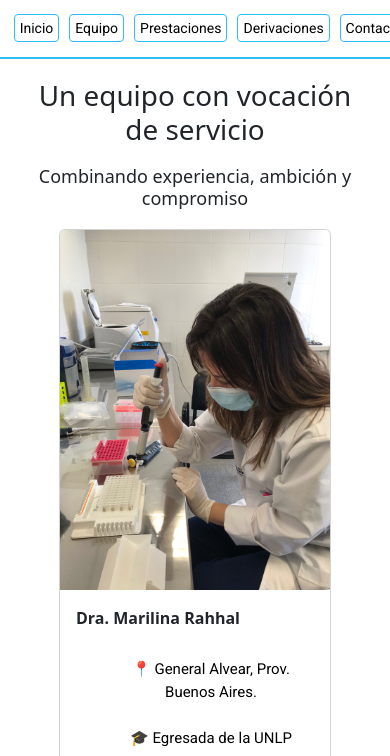
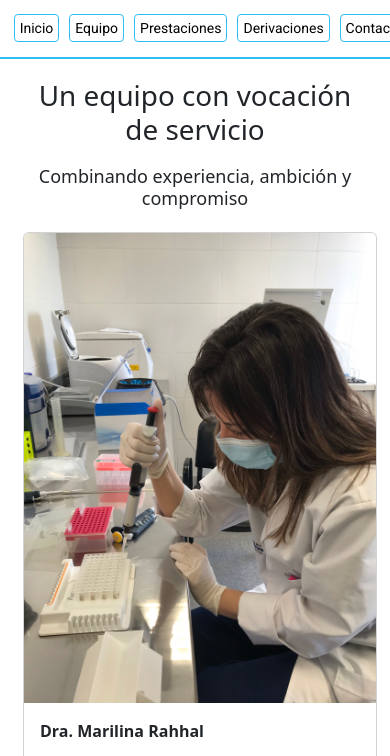
Before and after one commit to GastonMontecino/CursoCODER_DesarrolloWEB_Pre-entregable03, a plain HTML site: page html/equipo.html in a window 390 px wide. Shown: the part 67-823 px from the top of the page. Drawn offline with nearby package versions, Linux system fonts and the light colour scheme.

Commit message:
Entrega Fin con querys

```diff
--- a/scss/layout/_section.scss
+++ b/scss/layout/_section.scss
@@ -304,11 +304,13 @@ section{
                         }
 
             #cards_query{
-                display: flex;
-                flex-direction: column;
-                margin: 5px;
-                .card{
-                    margin: 5px;
+                display: flex !important;
+                flex-direction: column !important;
+                margin: 8px !important;
+                   .card{
+                    width: 100% !important;
+                    box-sizing: border-box !important;
+                    margin: 5px !important;
                         }
 
                 }
```
Also changed, not shown: css/style.css, 1 other file.
